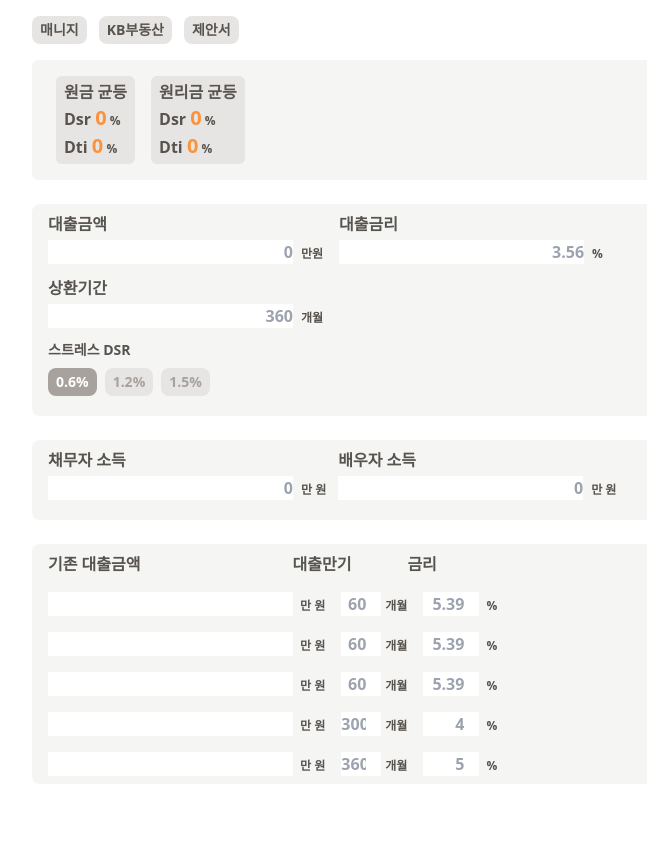
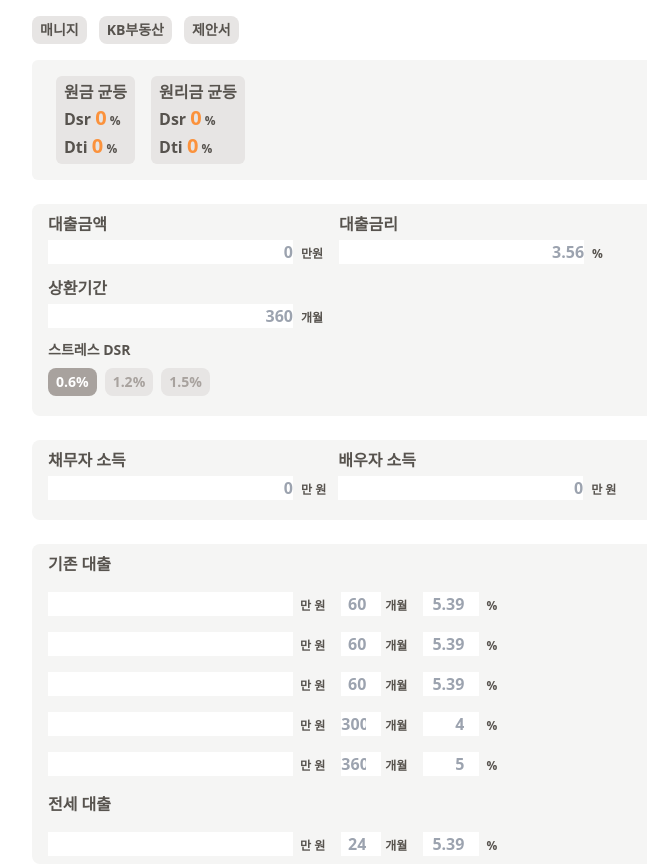
Before and after one commit to Yoonho5034/want-mortgage, a Next.js app: page /newDsr in a window 1280 px wide. Shown: the whole page, without its empty margins (128-775 px from the left). Before the commit the page ends 800 px from the top, so only its background shows below. Built offline with nearby package versions, Linux system fonts and the light colour scheme.

Commit message:
add : 전세

```diff
--- a/app/newDsr/page.js
+++ b/app/newDsr/page.js
@@ -36,6 +36,13 @@ const page = () => {
   const [bondRate, setBondRate] = react.useState(3.56);
   // 담보대출 상환기간
   const [bondPriod, setBondPriod] = react.useState(360);
+
+  // 전세대출
+  const [js, setJs] = react.useState([
+    { id: 0, loan: 0, preiod: 24, rate: 5.39, PI: 0 },
+  ]);
+  // 전세대출 이자상환액
+  const jsI = (js?.[0].loan * js?.[0].rate) / 100;
 
   const [etcLoans, setEtcLoans] = react.useState([
     { id: 0, loan: 0, preiod: 60, rate: 5.39, PI: 0 },
@@ -106,12 +113,12 @@ const page = () => {
   // 원리금 균등
   const TYPE_1 =
     bond && mainIncome
-      ? (((type1 + totalPI) / (mainIncome + subIncome)) * 100).toFixed(2)
+      ? (((type1 + totalPI + jsI) / (mainIncome + subIncome)) * 100).toFixed(2)
       : 0;
   // 원금균등
   const TYPE_2 =
     bond && mainIncome
-      ? (((type2 + totalPI) / (mainIncome + subIncome)) * 100).toFixed(2)
+      ? (((type2 + totalPI + jsI) / (mainIncome + subIncome)) * 100).toFixed(2)
       : 0;
 
   const dti = etcLoans.reduce((sum, loan) => {
@@ -121,11 +128,11 @@ const page = () => {
   // DTI(원리금)
   const dti_type_1 =
     bond && mainIncome
-      ? (((type1 + dti) / (mainIncome + subIncome)) * 100).toFixed(2)
+      ? (((type1 + dti + jsI) / (mainIncome + subIncome)) * 100).toFixed(2)
       : 0;
   const dti_type_2 =
     bond && mainIncome
-      ? (((type2 + dti) / (mainIncome + subIncome)) * 100).toFixed(2)
+      ? (((type2 + dti + jsI) / (mainIncome + subIncome)) * 100).toFixed(2)
       : 0;
 
   react.useEffect(() => {
@@ -243,12 +250,8 @@ const page = () => {
             />
           </div>
         </div>
-        <div className="mt-6 bg-stone-100 px-4 py-2 font-bold text-stone-600 rounded-lg">
-          <div className="flex gap-6">
-            <div className="mr-32">기존 대출금액</div>
-            <div className="mr-8">대출만기</div>
-            <div>금리</div>
-          </div>
+        <div className="mt-6 bg-stone-100 px-4 p-2 font-bold text-stone-600 rounded-lg">
+          <div>기존 대출</div>
           {/* 기타부채 */}
           <div>
             <MPR
@@ -261,6 +264,10 @@ const page = () => {
             <MPR data={etcLoans?.[2]} setData={setEtcLoans} />
             <MPR data={etcLoans?.[3]} setData={setEtcLoans} />
             <MPR data={etcLoans?.[4]} setData={setEtcLoans} />
+          </div>
+          <div className="mt-4">
+            <p>전세 대출</p>
+            <MPR data={js?.[0]} setData={setJs} />
           </div>
         </div>
         {/* 계산기 */}
```
